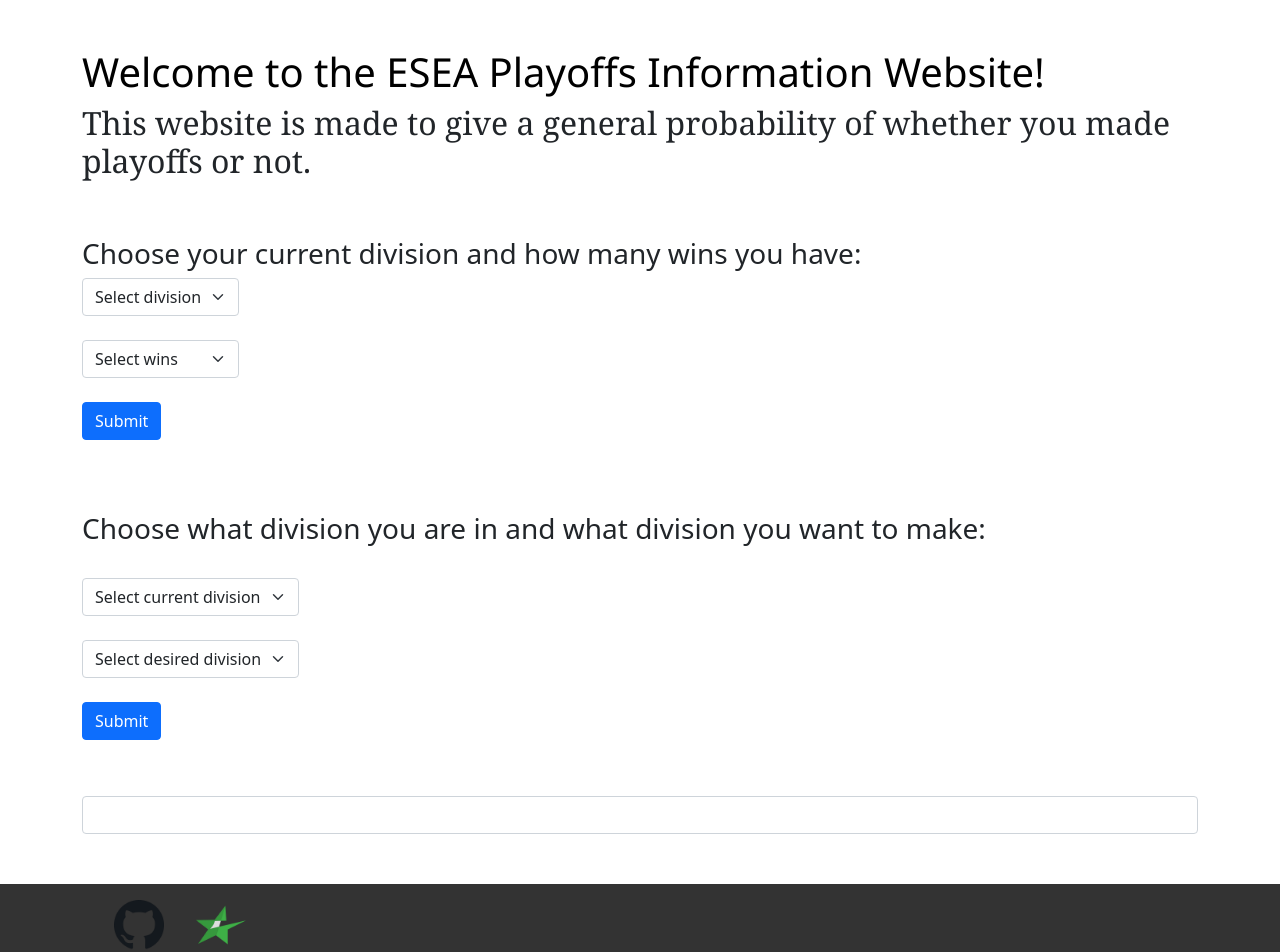
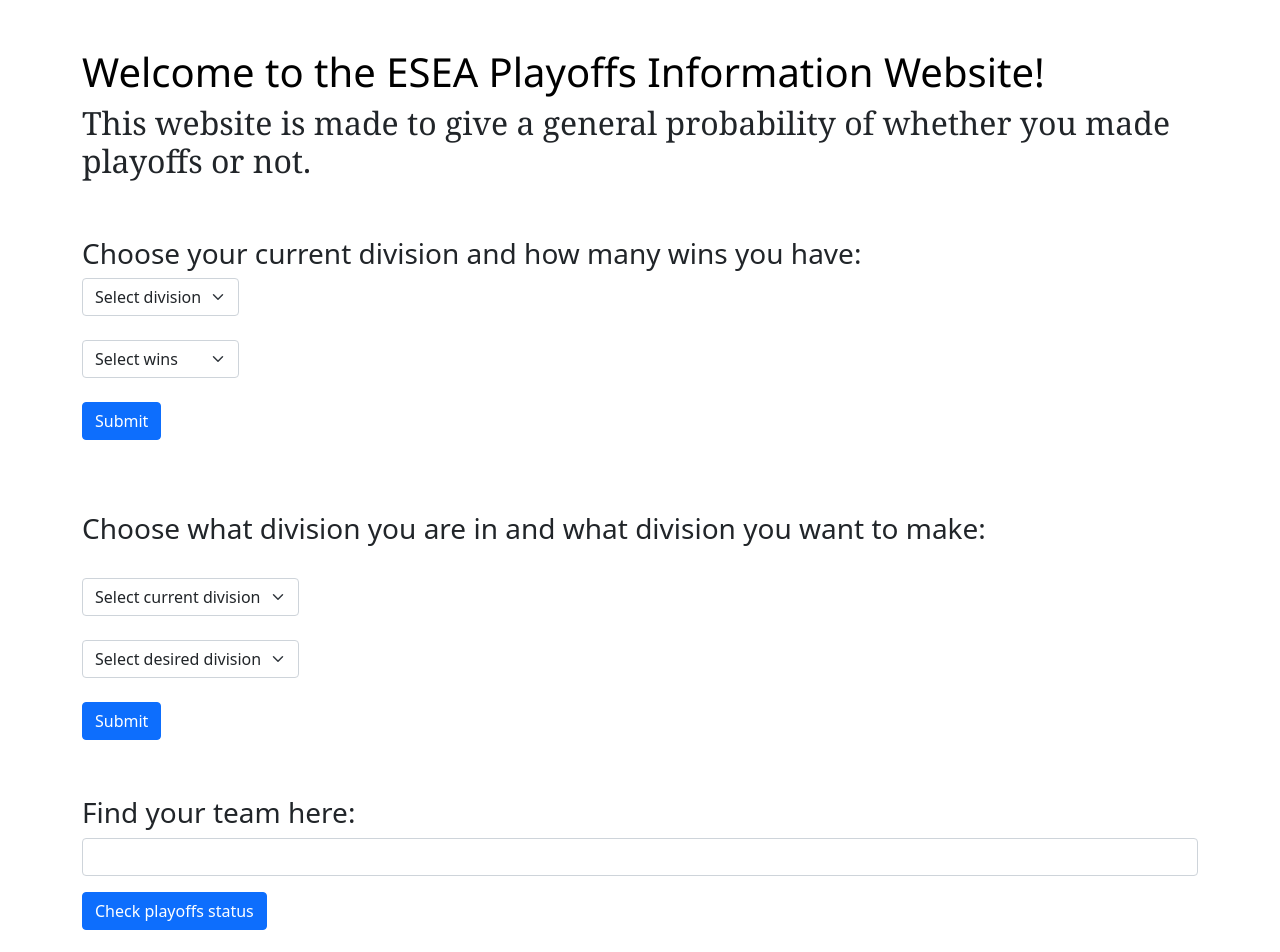
Before and after one commit to geoffreynguyen011/eseaplayoffsinfoprovider, a React (Create React App) app: page / in a window 1280 px wide. Shown: the top 952 px of the page. Built offline with nearby package versions, Linux system fonts and the light colour scheme.

Commit message:
Updated team search, informs teams their record and if they are in standings for playoffs

```diff
--- a/src/FindTeam.js
+++ b/src/FindTeam.js
@@ -5,17 +5,43 @@
     constructor(props) {
         super(props);
         this.state = {
-            teamName: ""
+            teamName: "",
+            array: [],
+            isInPlayoffs: "",
+            wins: 0,
+            losses: 0
         }
         this.handleChange = this.handleChange.bind(this)
+        this.handleClick = this.handleClick.bind(this)
     }
 
     handleChange(event) {
         this.setState({ teamName: event.target.value })
     }
 
-    render() {
-        var array = [];
+    handleClick() {
+        for (var i = 0; i < this.state.array.length; i++) {
+            if (this.state.teamName === this.state.array[i][1]) {
+                if (i > 127) {
+                    this.setState ({
+                        wins: this.state.array[i][2],
+                        losses: this.state.array[i][3],
+                        isInPlayoffs: "You are currently not in the standing for playoffs. Your record is " + this.state.array[i][2] + "-" + this.state.array[i][3] + "."
+                    });
+                }
+                else {
+                    this.setState({
+                        wins: this.state.array[i][2],
+                        losses: this.state.array[i][3],
+                        isInPlayoffs: "You are currently in the standing for playoffs. Your record is " + this.state.array[i][2] + "-" + this.state.array[i][3] + "."
+                    });
+                }
+            }
+        }
+    }
+
+    componentDidMount() {
+        var tempArray = []
         fetch(text)
         .then(r => r.text())
         .then(text1 => {
@@ -31,10 +57,10 @@
                     team[3] = parseInt(team[3]);
                     team[4] = parseInt(team[4]);
                     team[5] = parseInt(team[5]);
-                    array.push(team);
+                    tempArray.push(team);
                 }
             }
-            array = array.sort((a, b) => {
+            tempArray = tempArray.sort((a, b) => {
                 if (a[2] === b[2]) {
                     if (a[3] === b[3]) {
                         if (a[4] === b[4]) {
@@ -46,14 +72,39 @@
                 }
                 return b[2] - a[2]
             });
+
+            var teams = document.getElementById("teams");
+            // console.log(tempArray.length);
+            for (var i = 0; i < tempArray.length; i++) {
+                var option = document.createElement("option");
+                option.value = tempArray[i][1];
+                teams.appendChild(option);
+                // console.log(tempArray[i]);
+            }
+            this.setState({
+                array: tempArray
+            });
         })
+    }
+
+    render() {
         return (
             <div class="container pt-5">
+                <h3>Find your team here: </h3>
                 <input
                 type="text"
                 className="form-control"
                 onChange={this.handleChange}
+                list="teams"
                 />
+                <datalist id="teams"></datalist>
+                <button
+                className="btn btn-primary mt-3"
+                onClick={this.handleClick}
+                >
+                    Check playoffs status
+                </button>
+                <p className="mt-2" id="isInPlayoffs">{this.state.isInPlayoffs}</p>
             </div>
         )
     }
```
